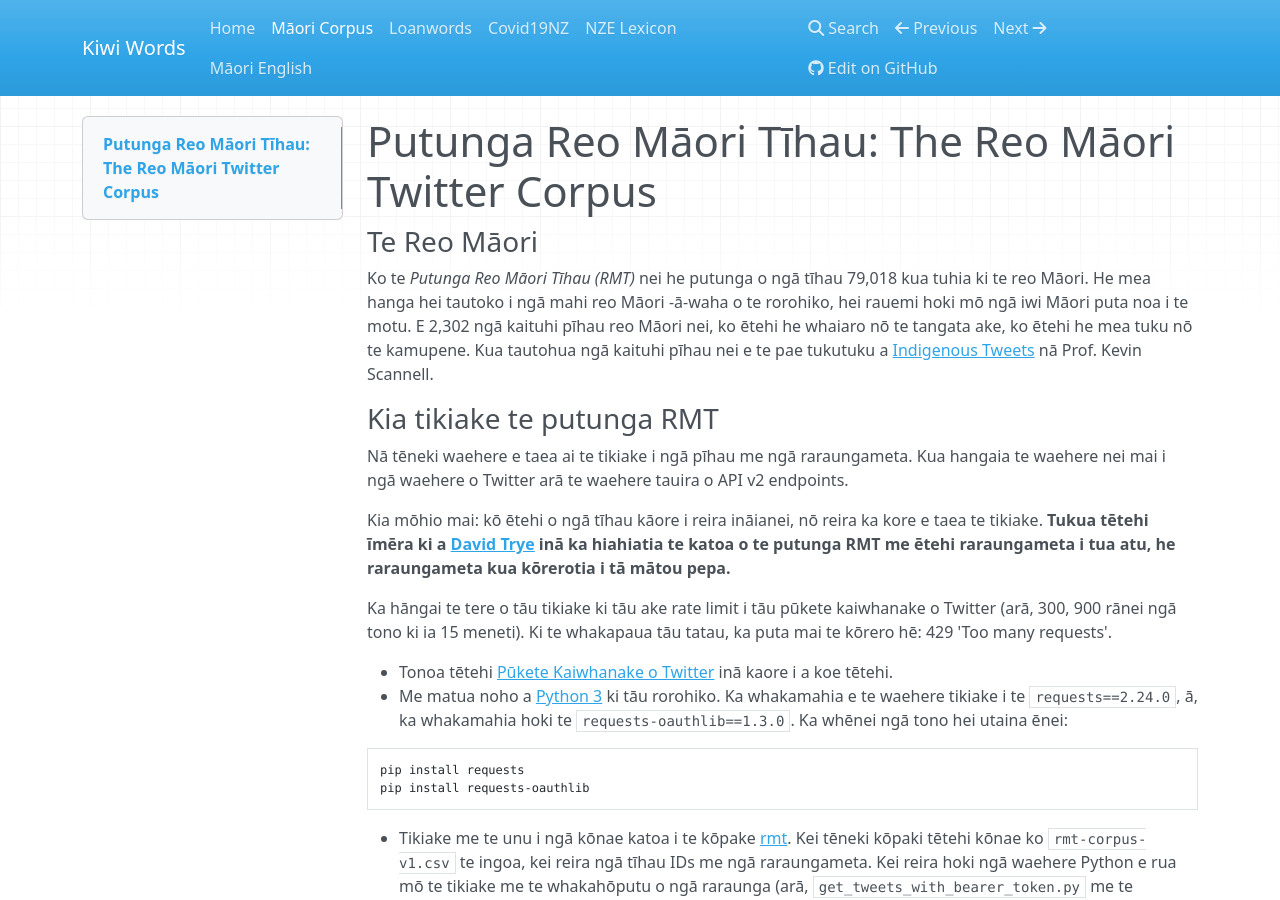
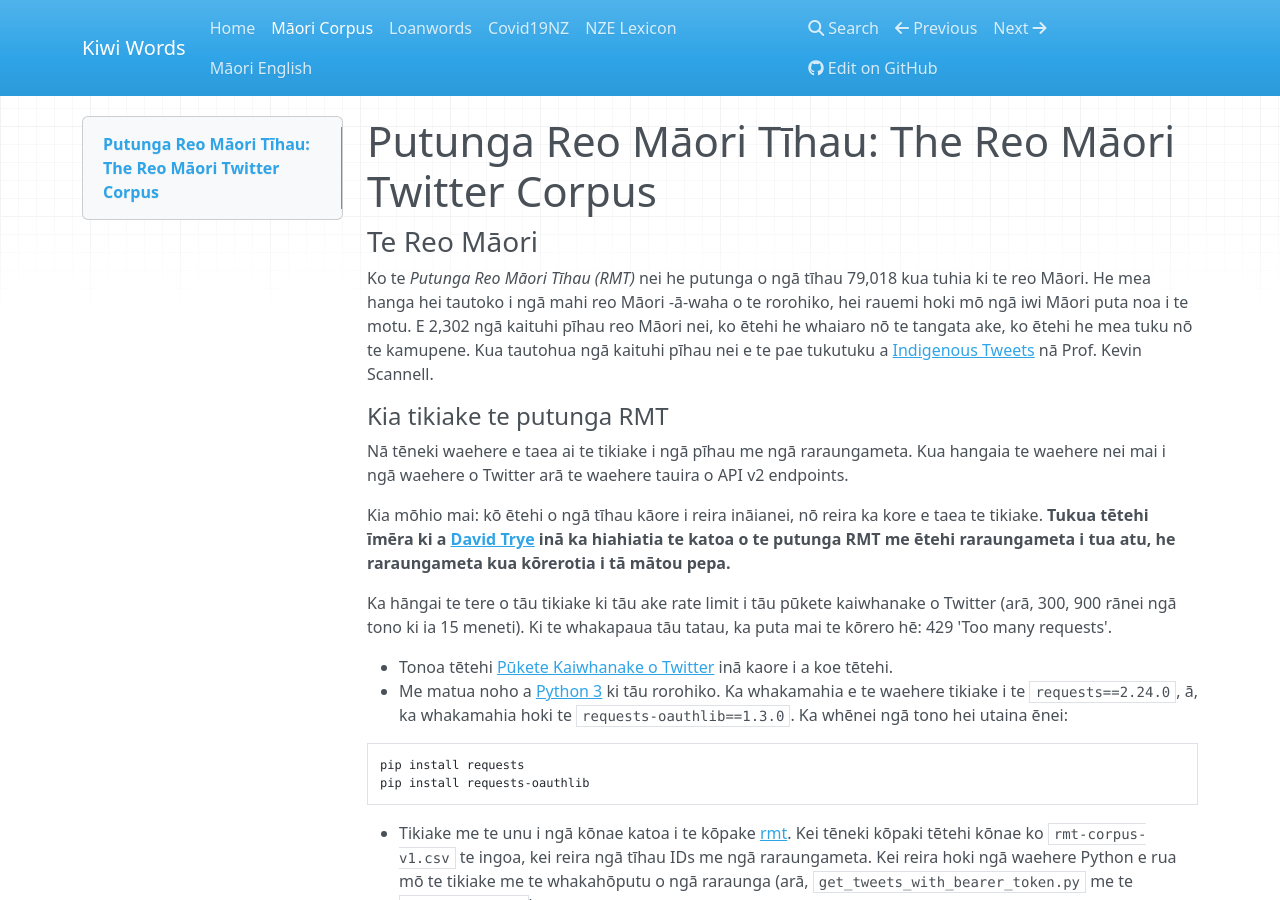
Before and after one commit to Waikato/kiwiwords, an MkDocs documentation site: the page built from docs/rmt_corpus.md, in a window 1280 px wide and 900 px high. Built offline with MkDocs 1.6.1, drawn with Linux system fonts in a browser that asks for light colours; nearby versions of some CDN libraries.

```diff
--- a/docs/rmt_corpus.md
+++ b/docs/rmt_corpus.md
@@ -3,7 +3,7 @@
 ### Te Reo Māori
 Ko te *Putunga Reo Māori Tīhau (RMT)* nei he putunga o ngā tīhau 79,018 kua tuhia ki te reo Māori. He mea hanga hei tautoko i ngā mahi reo Māori -ā-waha o te rorohiko, hei rauemi hoki mō ngā iwi Māori puta noa i te motu. E 2,302 ngā kaituhi pīhau reo Māori nei, ko ētehi he whaiaro nō te tangata ake, ko ētehi he mea tuku nō te kamupene. Kua tautohua ngā kaituhi pīhau nei e te pae tukutuku a [Indigenous Tweets](http://indigenoustweets.com/mi/) nā Prof. Kevin Scannell.
 
-### Kia tikiake te putunga RMT
+#### Kia tikiake te putunga RMT
 Nā tēneki waehere e taea ai te tikiake i ngā pīhau me ngā raraungameta. Kua hangaia te waehere nei mai i ngā waehere o Twitter arā te waehere tauira o API v2 endpoints.
 
 Kia mōhio mai: kō ētehi o ngā tīhau kāore i reira ināianei, nō reira ka kore e taea te tikiake. **Tukua tētehi īmēra ki a [David Trye](mailto:dtrye@waikato.ac.nz) inā ka hiahiatia te katoa o te putunga RMT me ētehi raraungameta i tua atu, he raraungameta kua kōrerotia i tā mātou pepa.**
```
